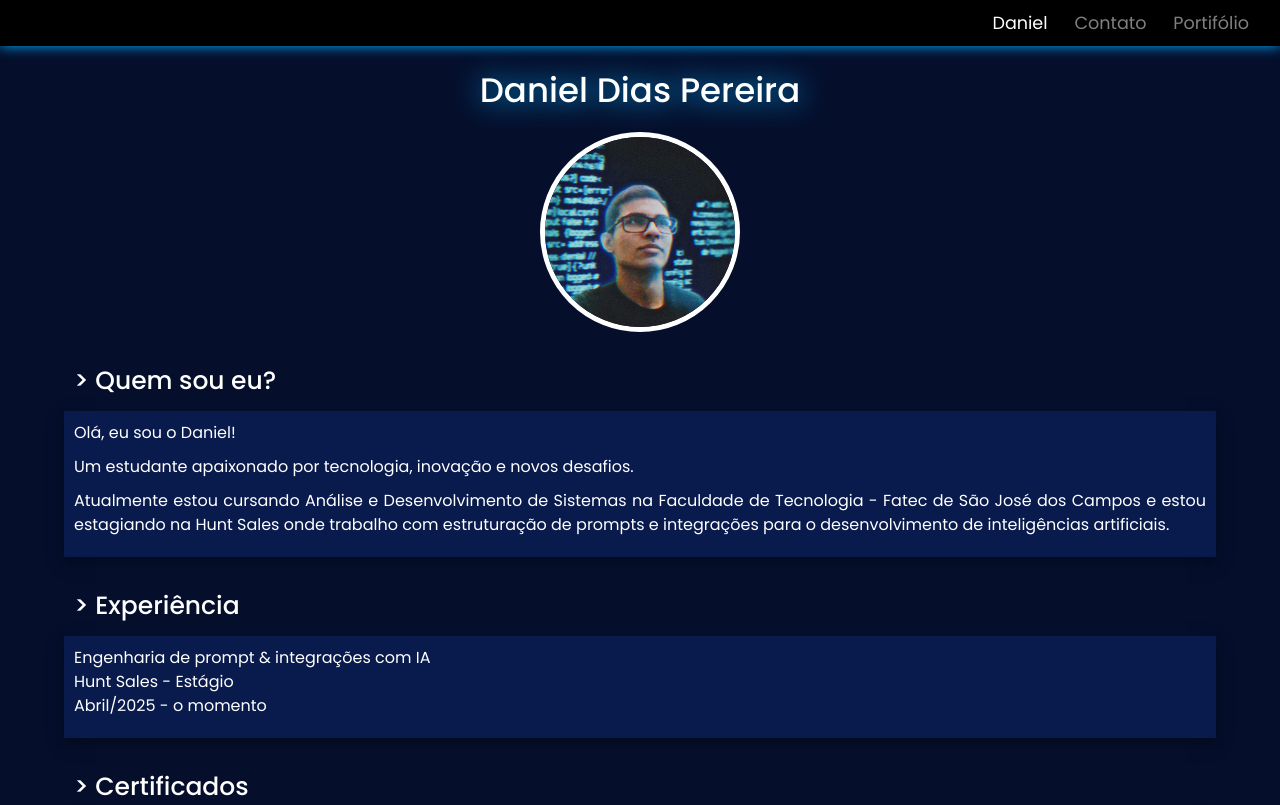
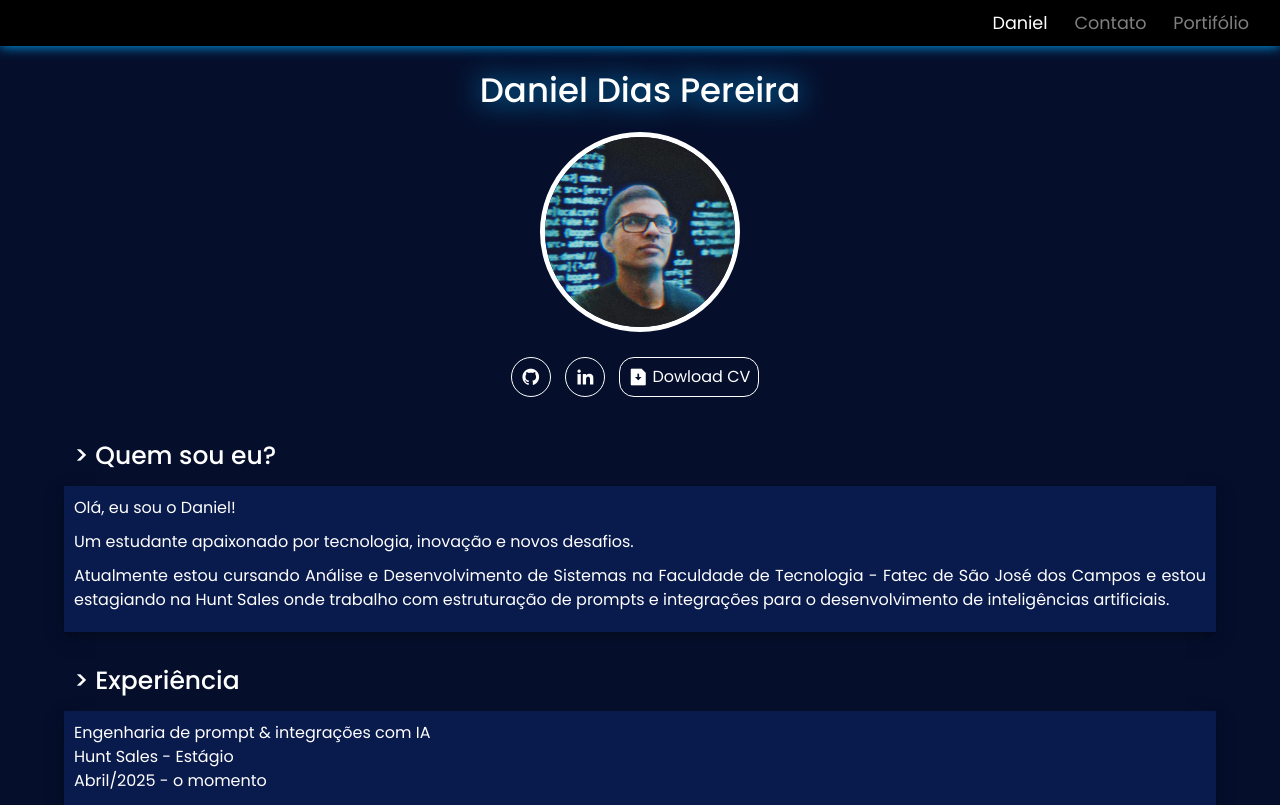
Before and after one commit to DanielDPereira/danieldias.py, a plain HTML site: page index.html in a window 1280 px wide. Shown: the top 805 px of the page. Drawn offline with nearby package versions, Linux system fonts and the light colour scheme; files whose address does not match are found by name.

Commit message:
Update: Adicionado currículo

```diff
--- a/index.html
+++ b/index.html
@@ -53,6 +53,12 @@
     <a href="https://www.linkedin.com/in/daniel-dias-pereira-40219425b/" target="_blank"><h1>Daniel Dias Pereira</h1></a>
     <img class="foto" src="./assets/imagens/Foto.jpeg"/>
   </div>
+
+    <div class="redes-sociais" align="center">
+        <a href="https://www.github.com/danieldpereira/" target="_blank"> <i class="ri-github-fill"></i> </a>
+        <a href="https://www.linkedin.com/in/daniel-dias-pereira-40219425b/" target="_blank"> <i class="ri-linkedin-fill"></i> </a>
+        <a id="curriculo" href="assets/Profile.pdf"  download target="_blank"><i class="ri-file-download-fill"></i>&nbsp;Dowload CV</a>
+    </div>
 
   <div class="texto1">
 
--- a/style/style.css
+++ b/style/style.css
@@ -71,3 +71,36 @@ summary{
 p, li{
   text-align: justify;
 }
+
+.redes-sociais{
+  margin-top: 1.6em;
+}
+
+.redes-sociais a{
+  display: inline-flex;
+  align-items: center;
+  justify-content: center;
+  height: 40px;
+  width: 40px;
+  margin: 0 10px 10px 0;
+  text-decoration: none;
+  border-radius: 50%;
+  color: white;
+  border: 1px solid white;
+  transition: all 0.5s ease;
+}
+
+.redes-sociais a i{
+  font-size: 20px;
+}
+
+.redes-sociais a:hover{
+  color: #050f2c!important;
+  background-color: rgb(255, 255, 255);
+}
+
+#curriculo{
+  width: 14rem;
+  border-radius: 15px;
+
+}
```
Also changed, not shown: 1 other file.
